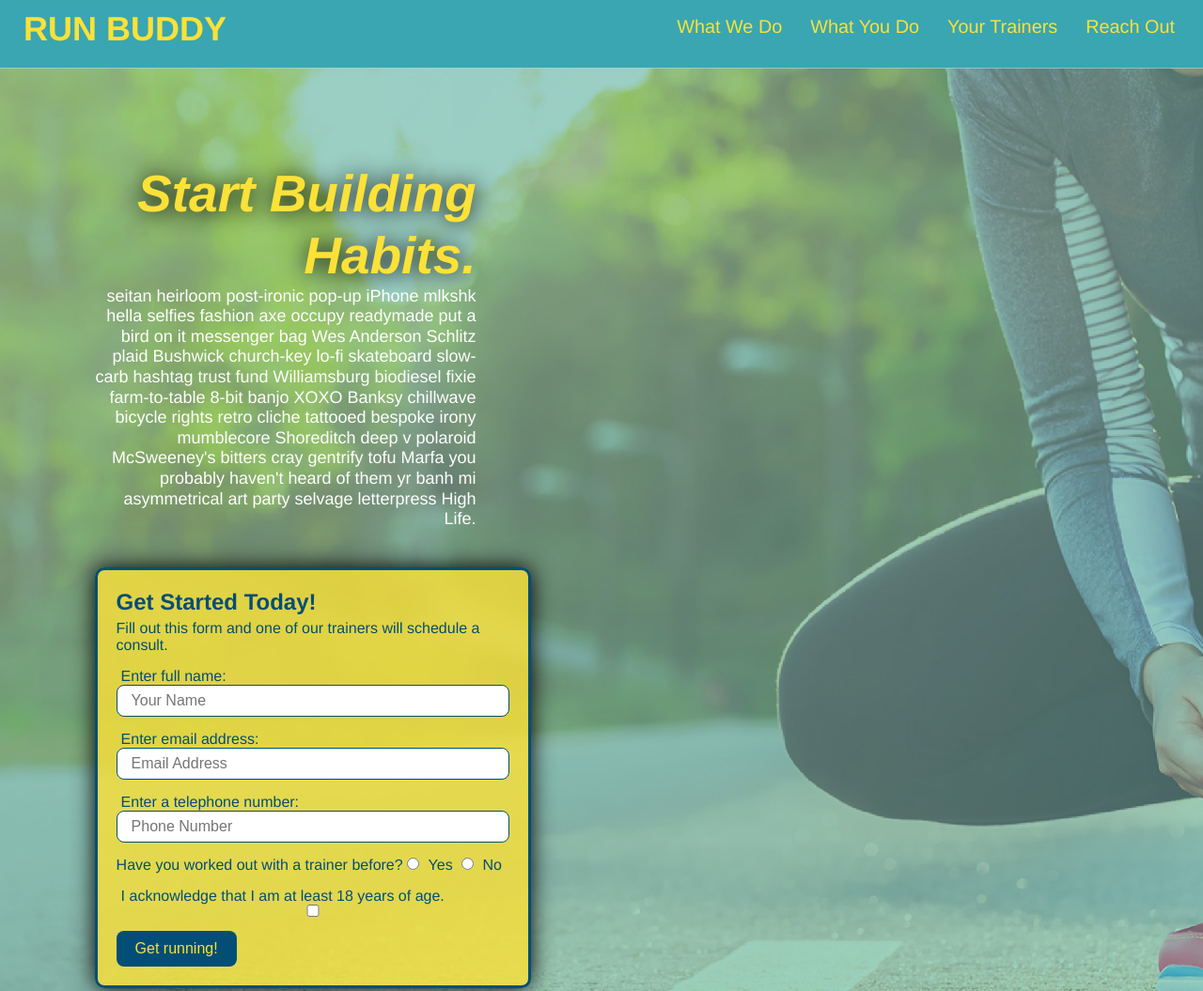
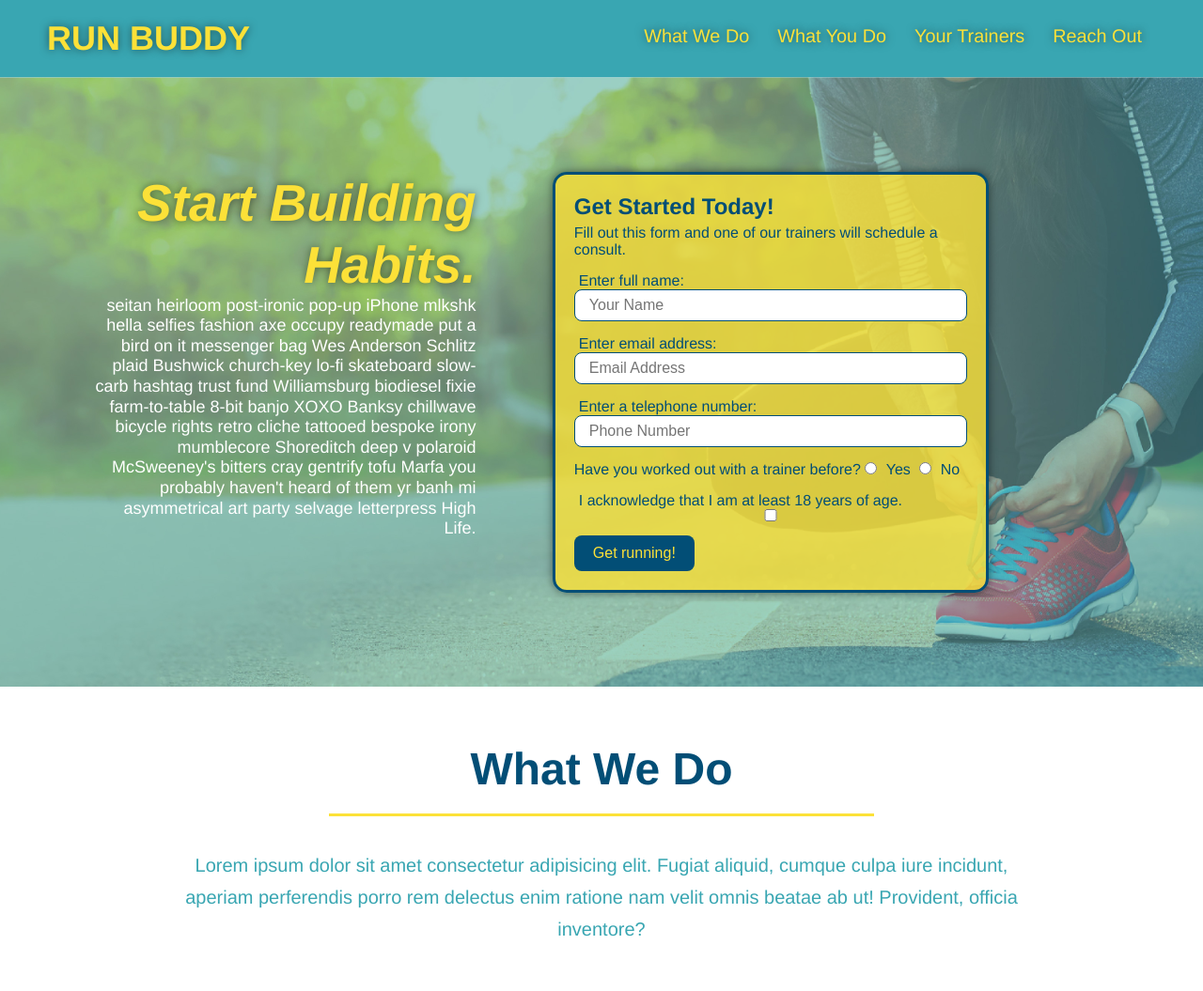
Before and after one commit to JeffGoji/run-buddy-project, a plain HTML site: page index.html in a window 1280 px wide. Shown: the top 1055 px of the page at 94% size. Drawn offline with Linux system fonts and the light colour scheme.

Commit message:
Added shadows to text and border boxes

```diff
--- a/assets/css/style.css
+++ b/assets/css/style.css
@@ -1,7 +1,7 @@
 * {
+  box-sizing: border-box;
   margin: 0;
   padding: 0;
-  box-sizing: border-box;
 }
 
 body {
@@ -9,13 +9,12 @@ body {
   font-family: Helvetica, Arial, sans-serif;
 }
 
+/*Header and nav bar styling*/
+
 header {
   padding: 20px 35px;
   background-color: #39a6b2;
-  padding-top: 10px;
-  padding-right: 15px;
-  padding-bottom: 20px;
-  padding-left: 25px;
+  padding: 20px 50px;
   display: flex;
   justify-content: space-between;
   flex-wrap: wrap;
@@ -26,6 +25,7 @@ header h1 {
   font-size: 36px;
   color: #fce138;
   margin: 0;
+  text-shadow: 0 0 10px rgba(0, 0, 0, 0.5);
 }
 
 header a {
@@ -49,7 +49,12 @@ header nav ul li a {
   padding: 10px 15px;
   font-weight: lighter;
   font-size: 1.55vw;
+  text-shadow: 0 0 10px rgba(0, 0, 0, 0.5);
 }
+
+/*Header and nav bar styling end*/
+
+/*Footer styling*/
 
 footer {
   background: #fce138;
@@ -75,11 +80,20 @@ footer a {
   color: #024e76;
 }
 
+/*Footer styling end*/
+
 section {
   padding: 60px;
 }
 
 /*New hero-cta added with 2.0 project*/
+
+.hero {
+  background-image: url("../images/hero-bg.jpg");
+  background-size: cover;
+  background-position: center;
+  align-items: flex-start;
+}
 
 .hero-cta {
   width: 35%;
@@ -94,19 +108,11 @@ section {
   color: #fce138;
   font-style: italic;
   font-size: 55px;
-  text-shadow: 1px 1px 25px #000000;
-}
-
-.hero {
-  background-image: url("../images/hero-bg.jpg");
-  background-size: cover;
-  background-position: center;
-  align-items: flex-start;
+  text-shadow: 0 0 10px rgba(0, 0, 0, 0.5);
 }
 
 .hero-form {
   background-color: rgba(252, 225, 56, 0.8);
-  justify-content: center;
   width: 40%;
   margin: 3.5%;
   padding: 20px;
@@ -114,8 +120,8 @@ section {
   border-style: solid;
   border-width: 3px;
   border-color: #024e76;
-  border-radius: 10px;
-  box-shadow: 0px 0px 25px #000000;
+  border-radius: 15px;
+  box-shadow: 0 0 10px rgba(0, 0, 0, 0.5);
 }
 
 .hero-form h3 {
@@ -163,6 +169,10 @@ section {
   font-size: 20px;
   text-align: center;
 }
+
+/*Hero seciton end*/
+
+/*Steps section*/
 
 .steps {
   background: #fce138;
@@ -213,6 +223,8 @@ section {
   max-width: 100%;
 }
 
+/*Section Title Styles Section*/
+
 .section-title {
   font-size: 48px;
   color: #024e76;
@@ -230,6 +242,10 @@ section {
 .secondary-border {
   border-color: #39a6b2;
 }
+
+/*Section Title End*/
+
+/*Meet the trainers section*/
 
 .trainer {
   margin: 20px;
--- a/index.html
+++ b/index.html
@@ -11,6 +11,7 @@
 
 <body>
 
+    <!--Header and Navigation links-->
     <header>
         <h1>RUN BUDDY</h1>
         <nav>
@@ -27,10 +28,11 @@
             </ul>
         </nav>
     </header>
+    <!--End header and navigation-->
 
     <!-- hero/jumbotron-->
 
-    <section class="hero">
+    <section class="hero flex-row">
         <div class="hero-cta">
 
             <h2>Start Building Habits.</h2>
@@ -75,8 +77,12 @@
                 </button>
             </form>
         </div>
-        </div>
+
     </section>
+
+    <!--End of hero/jumbotron section-->
+
+    <!--What we do section-->
 
     <section id="what-we-do" class="intro flex-row">
         <div>
```
